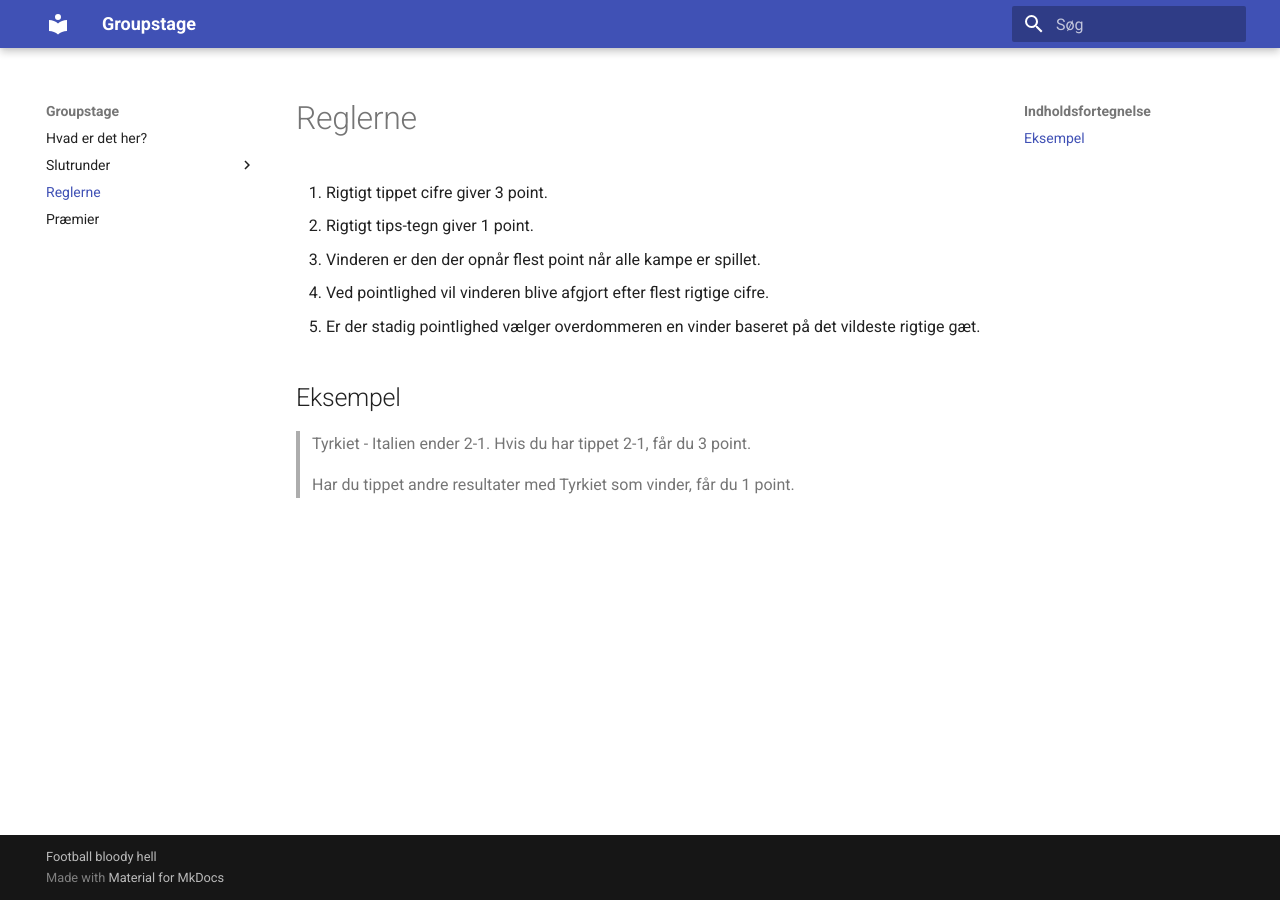
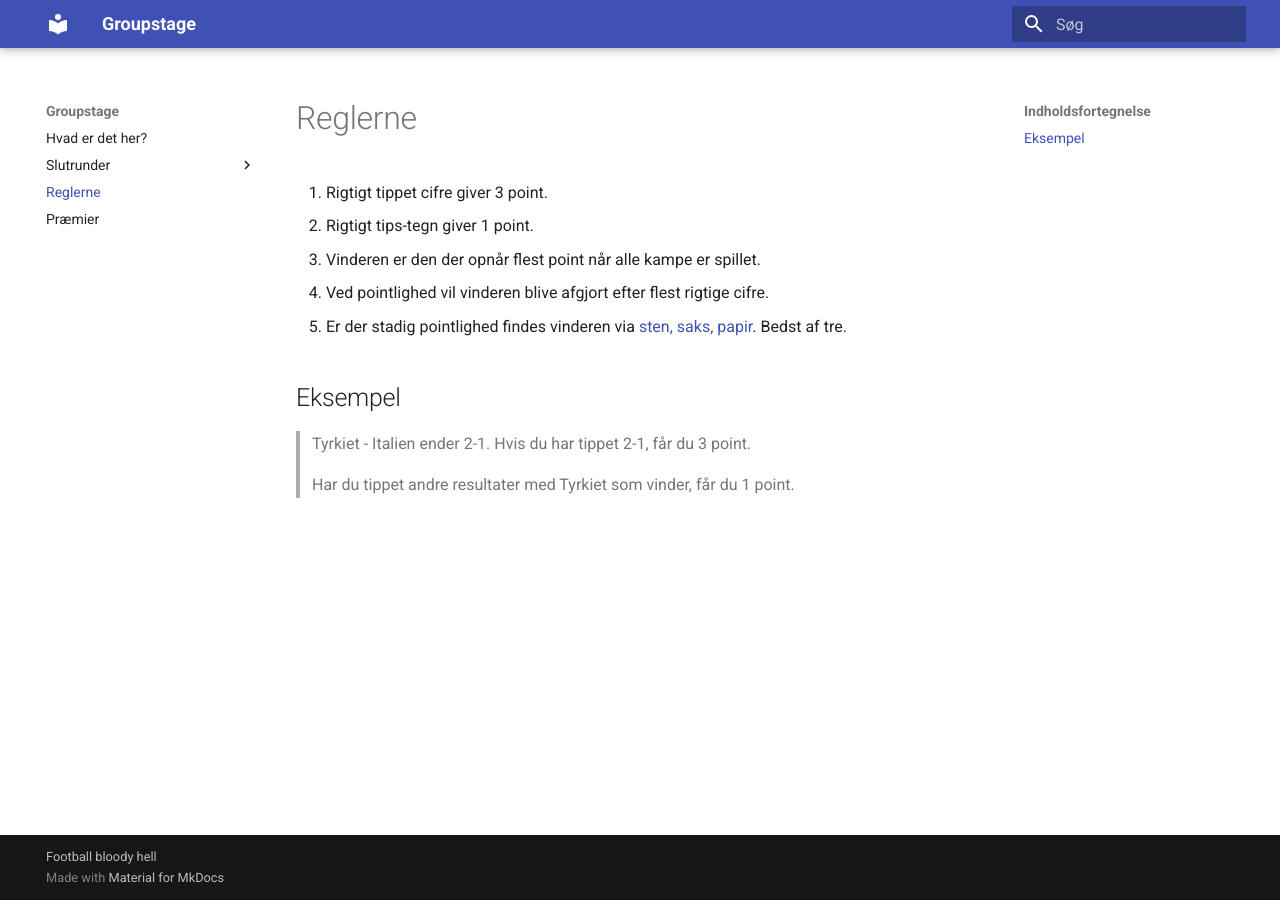
Before and after one commit to hrmohr/groupstage, an MkDocs documentation site: the page built from docs/reglerne.md, in a window 1280 px wide. Built offline with MkDocs 1.6.1 and Material for MkDocs 9.7.7, drawn with Linux system fonts in a browser that asks for light colours.

Commit message:
final rule definition

```diff
--- a/docs/reglerne.md
+++ b/docs/reglerne.md
@@ -4,7 +4,7 @@
 2. Rigtigt tips-tegn giver 1 point.
 3. Vinderen er den der opnår flest point når alle kampe er spillet.
 4. Ved pointlighed vil vinderen blive afgjort efter flest rigtige cifre.
-5. Er der stadig pointlighed vælger overdommeren en vinder baseret på det vildeste rigtige gæt.
+5. Er der stadig pointlighed findes vinderen via [sten, saks, papir](https://da.wikipedia.org/wiki/Sten,_saks,_papir). Bedst af tre.
 
 ## Eksempel
 > Tyrkiet - Italien ender 2-1. Hvis du har tippet 2-1, får du 3 point.
```
